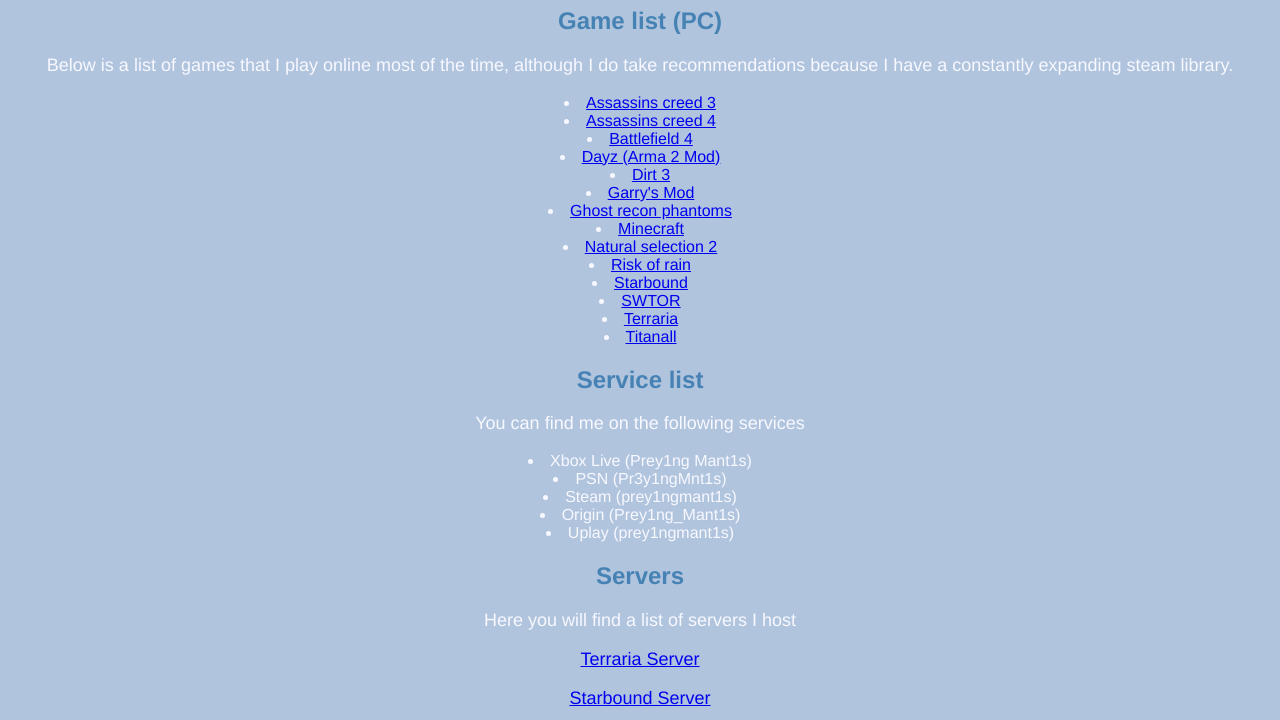
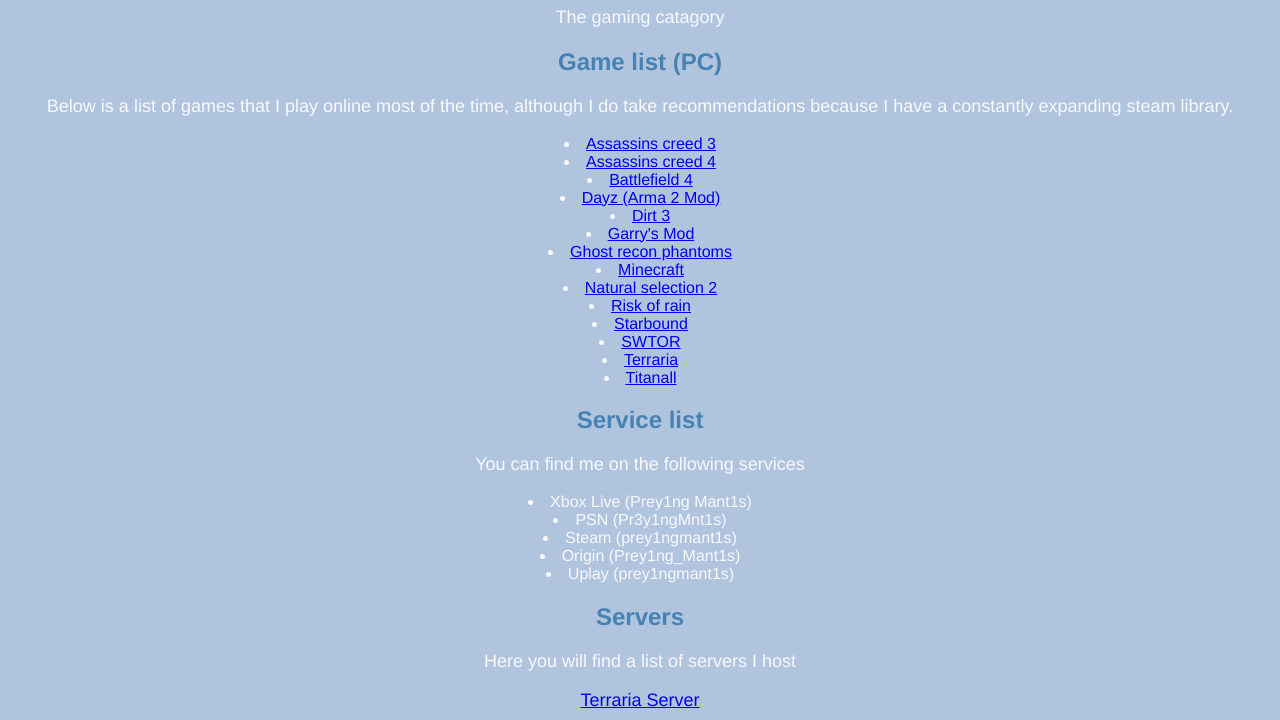
Before and after one commit to Prey1ngmant1s/GameWebsite, a plain HTML site: page index.html in a window 1280 px wide. Shown: the part 380-1100 px from the top of the page. Drawn offline with Linux system fonts and the light colour scheme.

Commit message:
Small Chnges

```diff
--- a/index.html
+++ b/index.html
@@ -86,7 +86,7 @@
             </div>
 
         <h1>Gaming</h1>
-            <p></p>
+            <p>The gaming catagory</p>
         <h2>Game list (PC)</h2>
         <p>Below is a list of games that I play online most of the time, although I do take recommendations because I have a constantly expanding steam library.</p>
 
```
